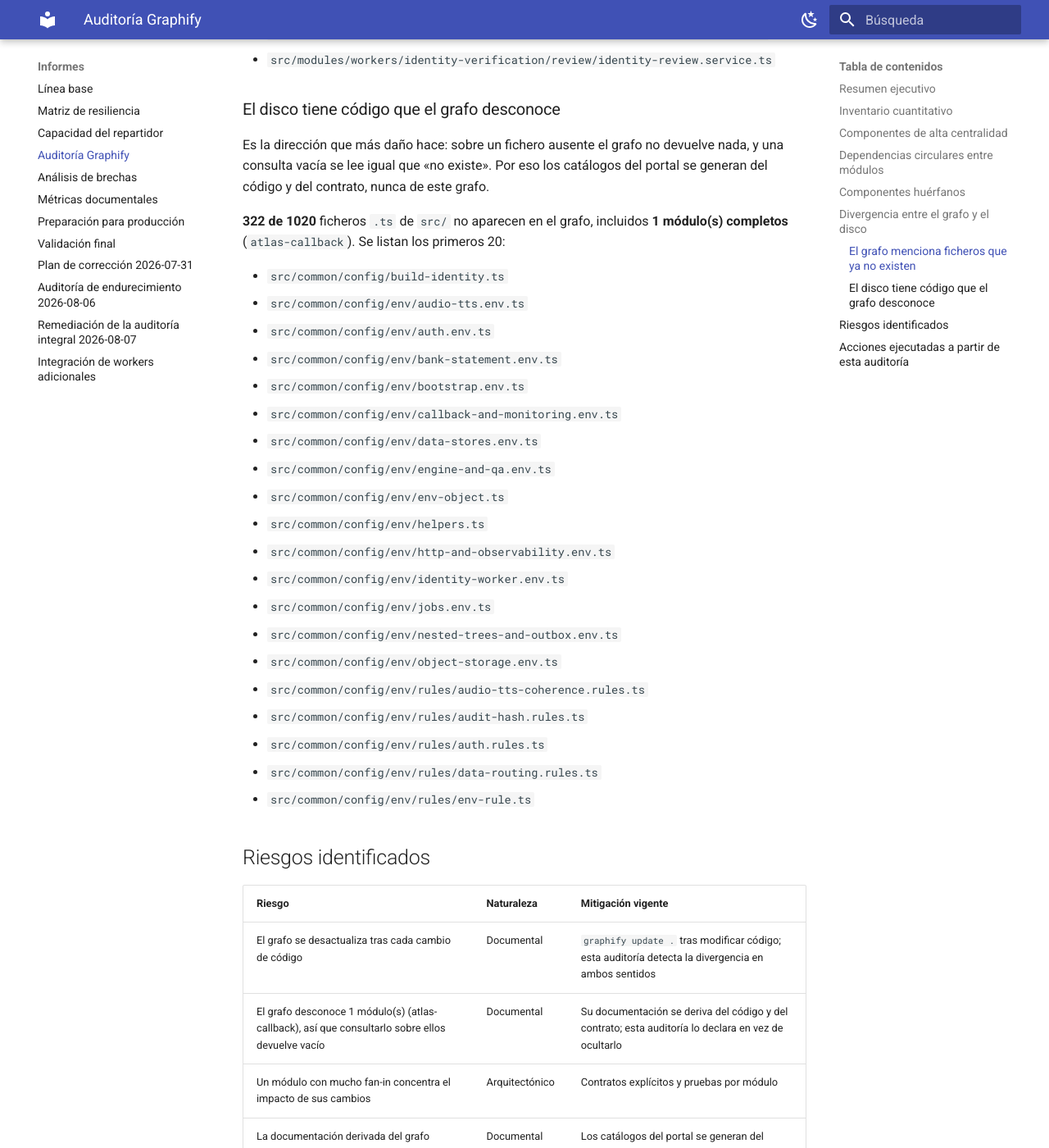
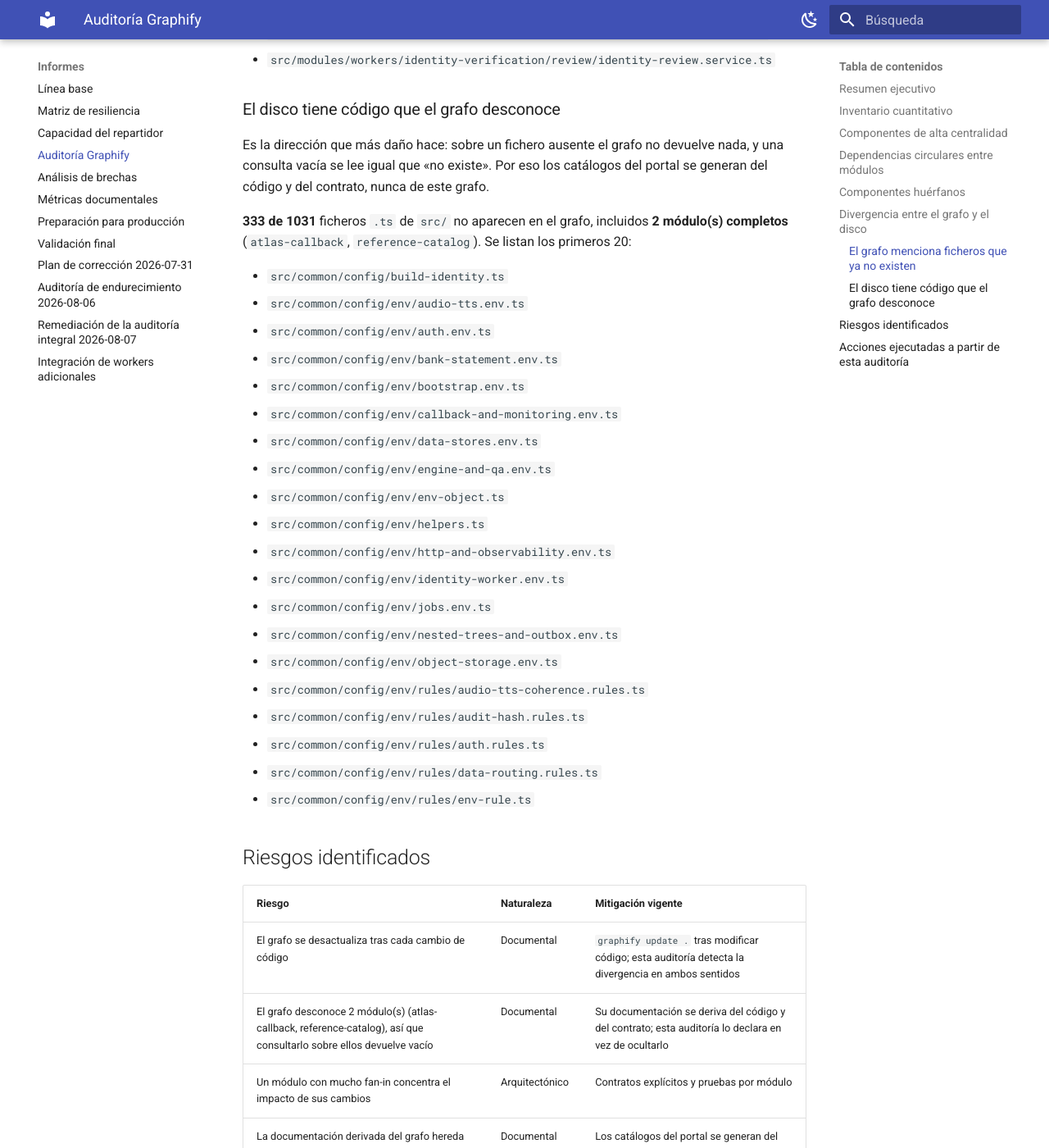
Before and after one commit to PabloArauzCaballero/AtlasDecisionEngineBackend, an MkDocs documentation site: the page built from docs/reports/graphify-audit.md, in a window 1280 px wide and 1400 px high, scrolled down 4717 px. Shown: the whole window at 82% size. Built offline with MkDocs 1.6.1 and Material for MkDocs 9.7.7, drawn with Linux system fonts in a browser that asks for light colours; some of the changed text lies outside the part shown.

Commit message:
docs: catálogos regenerados tras rebasar sobre dev
Co-Authored-By: Claude Opus 5.5 <noreply@anthropic.com>

```diff
--- a/docs/reports/catalog-metrics.json
+++ b/docs/reports/catalog-metrics.json
@@ -1,8 +1,8 @@
 {
-  "modules": 32,
+  "modules": 33,
   "endpoints": 245,
   "entities": 100,
   "events": 8,
   "errorCodes": 273,
-  "environmentVariables": 346
+  "environmentVariables": 347
 }
--- a/docs/reports/graphify-audit.md
+++ b/docs/reports/graphify-audit.md
@@ -10,12 +10,12 @@
 
 El grafo contiene **12281 nodos** y **29289 relaciones** repartidos en
 **615 comunidades**. El árbol real declara
-**32 módulos de dominio** en `src/modules/`, de los cuales
+**33 módulos de dominio** en `src/modules/`, de los cuales
 todos están registrados en `src/app.module.ts` (comprobado sobre el fichero, no supuesto).
 
-El grafo cubre **698 de 1020**
+El grafo cubre **698 de 1031**
 ficheros TypeScript de `src/` (68 %).
-**1 módulo(s) de dominio no aparecen en absoluto**: `atlas-callback`. Consultar el grafo sobre ellos no devuelve nada, así que su documentación **no** se deriva de aquí.
+**2 módulo(s) de dominio no aparecen en absoluto**: `atlas-callback`, `reference-catalog`. Consultar el grafo sobre ellos no devuelve nada, así que su documentación **no** se deriva de aquí.
 
 ## Inventario cuantitativo
 
@@ -130,7 +130,7 @@ Es la dirección que más daño hace: sobre un fichero ausente el grafo no devue
 consulta vacía se lee igual que «no existe». Por eso los catálogos del portal se generan del
 código y del contrato, nunca de este grafo.
 
-**322 de 1020** ficheros `.ts` de `src/` no aparecen en el grafo, incluidos **1 módulo(s) completos** (`atlas-callback`). Se listan los primeros 20:
+**333 de 1031** ficheros `.ts` de `src/` no aparecen en el grafo, incluidos **2 módulo(s) completos** (`atlas-callback`, `reference-catalog`). Se listan los primeros 20:
 
 - `src/common/config/build-identity.ts`
 - `src/common/config/env/audio-tts.env.ts`
@@ -158,7 +158,7 @@ código y del contrato, nunca de este grafo.
 | Riesgo | Naturaleza | Mitigación vigente |
 | --- | --- | --- |
 | El grafo se desactualiza tras cada cambio de código | Documental | `graphify update .` tras modificar código; esta auditoría detecta la divergencia en ambos sentidos |
-| El grafo desconoce 1 módulo(s) (atlas-callback), así que consultarlo sobre ellos devuelve vacío | Documental | Su documentación se deriva del código y del contrato; esta auditoría lo declara en vez de ocultarlo |
+| El grafo desconoce 2 módulo(s) (atlas-callback, reference-catalog), así que consultarlo sobre ellos devuelve vacío | Documental | Su documentación se deriva del código y del contrato; esta auditoría lo declara en vez de ocultarlo |
 | Un módulo con mucho fan-in concentra el impacto de sus cambios | Arquitectónico | Contratos explícitos y pruebas por módulo |
 | La documentación derivada del grafo hereda sus errores | Documental | Los catálogos del portal se generan del **código y del contrato**, no del grafo |
 
```
